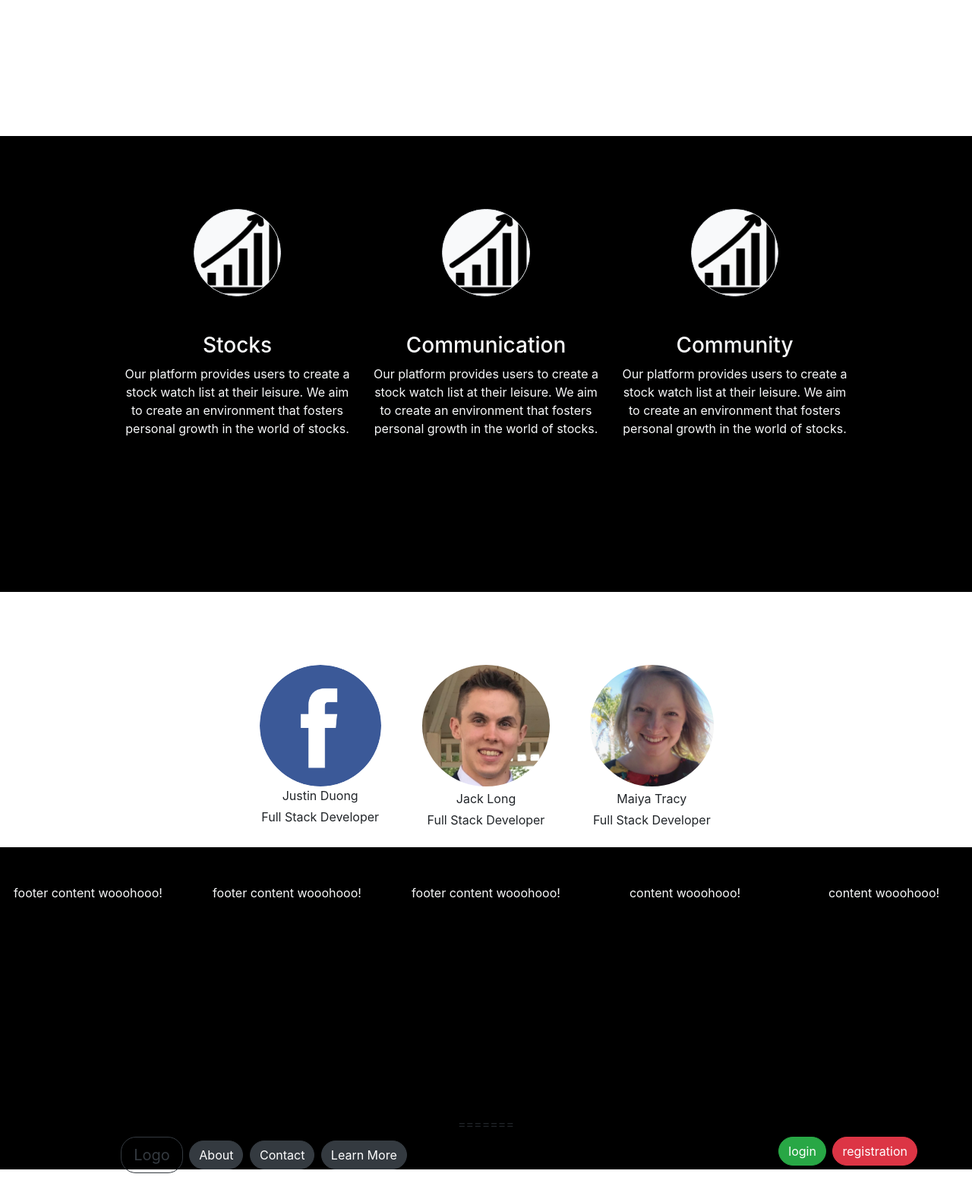
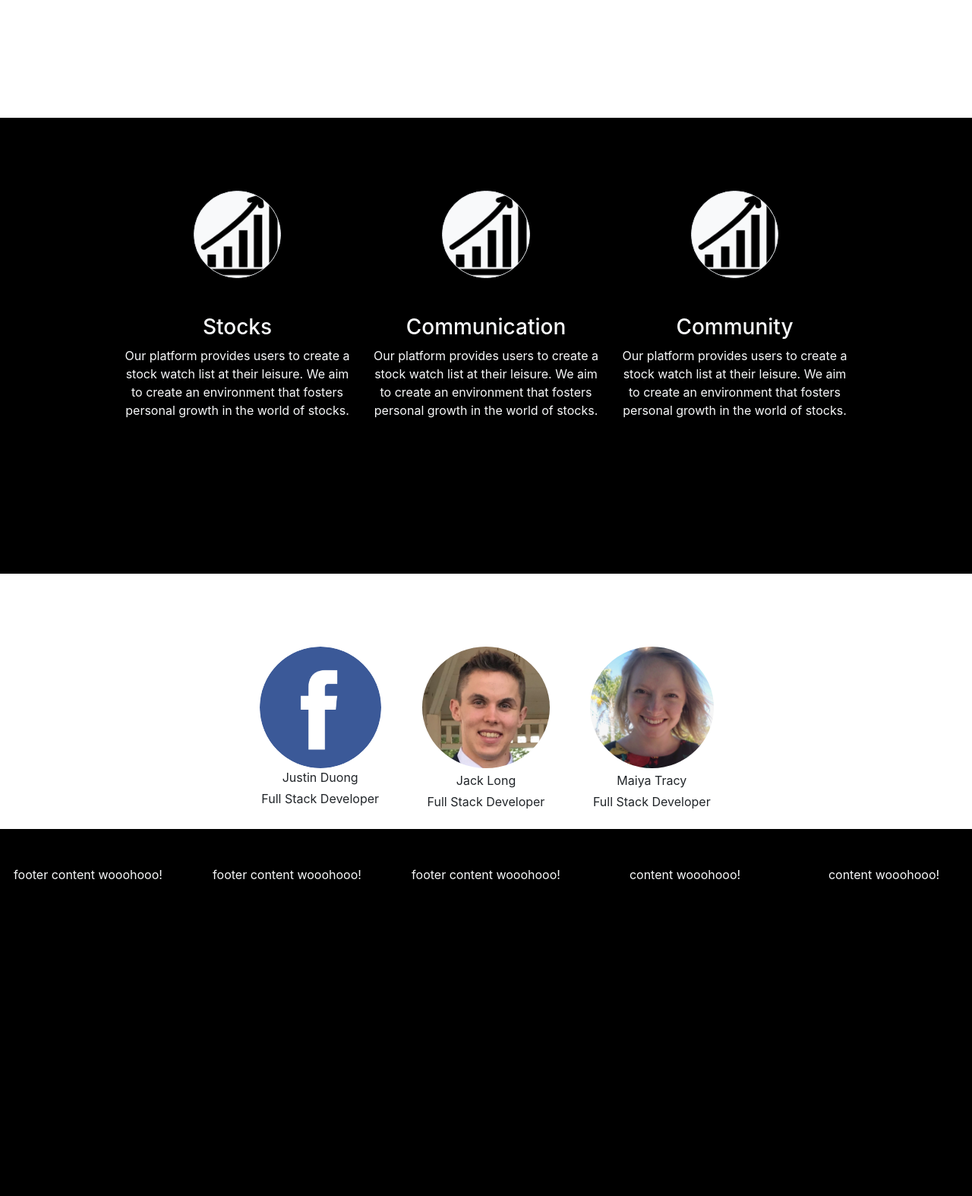
Before and after one commit to maiya-tracy/PythonInvestorsCorner, a Django app: page / in a window 1280 px wide. Shown: the part 771-2345 px from the top of the page at 76% size. After the commit the page ends 1928 px from the top, so only its background shows below. Run offline with Django 3.2, Linux system fonts and the light colour scheme; some libraries are stand-ins or nearby versions.

Commit message:
corrected conflicts

```diff
--- a/apps/login_and_registration_app/templates/login_and_registration_app/home.html
+++ b/apps/login_and_registration_app/templates/login_and_registration_app/home.html
@@ -83,7 +83,6 @@
 </head>
 
 <body>
-<<<<<<< HEAD
 	<div class="container-fluid">
 		<div class="row d-flex bd-highlight mb-3 mt-3 sticky-top bg-light">
 			<div class="ml-5 p-2 bd-highlight mr-2">Logo</div>
@@ -202,10 +201,10 @@
 								<p class="text-light">footer content wooohooo!</p>
 							</div>
 							<div class="col mt-5">
-									<p class="text-light">content wooohooo!</p>
+								<p class="text-light">content wooohooo!</p>
 							</div>
 							<div class="col mt-5">
-									<p class="text-light">content wooohooo!</p>
+								<p class="text-light">content wooohooo!</p>
 							</div>
 						</div>
 
@@ -213,71 +212,6 @@
 				</div>
 			</div> <!-- end of float bar -->
 
-			<!-- -------------------------------------------------------------------------------------------------------------------------------------------- -->
-
-
-
-
-
-=======
-  <div class="container p-0 ">
-    <div class="row">
-      <div class="col">
-        <a href="***" class="btn btn-outline-dark btn-lg rounded-buttons ">Logo</a>
-        <a href="***" class="btn btn-dark rounded-buttons">About</a>
-        <a href="***" class="btn btn-dark rounded-buttons">Contact</a>
-        <a href="***" class="btn btn-dark rounded-buttons">Learn More</a>
-      </div>
-      <div class='col text-right'>
-        <a href="/login" class="btn btn-success rounded-buttons">login</a>
-        <a href="/registration" class="btn btn-danger rounded-buttons">registration</a>
-      </div>
-    </div>
-    <br>
-    <br>
-    <div class="jumbotron jumbotron-fluid" id="jumbo">
-      <br>
-      <video id="video-background" playsinline muted autoplay loop>
-          <source src="{% static 'login_and_registration_app/images/background_scape.mp4' %}"type="video/mp4"></source>
-      </video>
-      <!-- Video by Ricardo Esquivel from Pexels -->
-      <div class="container text-center" id="jumbo-container">
-          <h1 class="display-4">Investor's Corner</h1>
-          <p class="lead">Connecting investors and financial analysts everywhere</p>
-          <br>
-          <a href="/registration" class="btn btn-danger btn-lg rounded-buttons">Sign Up</a>
-      </div>
-      <br>
-      <br>
-      <br>
-      <br>
-    </div>
-  </div>
-  <div class="container">
-    <br>
-    <div class="row justify-content-center">
-      <div class="col-4 text-center">
-        <img src="{% static 'login_and_registration_app/images/justin.jpg' %}" class="rounded-circle" id="auth-image" alt="author image">
-        <p>Justin Duong</p>
-        <p>Full Stack Developer</p>
-      </div>
-      <div class="col-4 text-center">
-        <img src="{% static 'login_and_registration_app/images/jack.jpg' %}" class="rounded-circle" id="auth-image" alt="author image">
-        <p>Jack Long</p>
-        <p>Full Stack Developer</p>
-      </div>
-      <div class="col-4 text-center">
-        <img src="{% static 'login_and_registration_app/images/maia.jpg' %}" class="rounded-circle" id="auth-image" alt="author image">
-        <p>Maiya Tracy</p>
-        <p>Full Stack Developer</p>
-      </div>
-    </div>
-  </div>
-  <div class="container" id="bottom-nav">
-    <br>
-    <br>
-  </div>
->>>>>>> 830d6c26529f008684fccceeabc552cbb78e49e9
 </body>
 
 </html>
```
